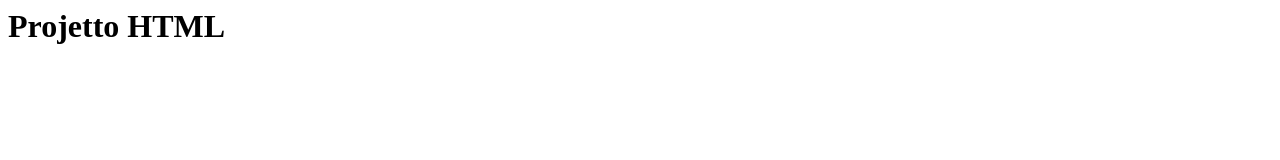
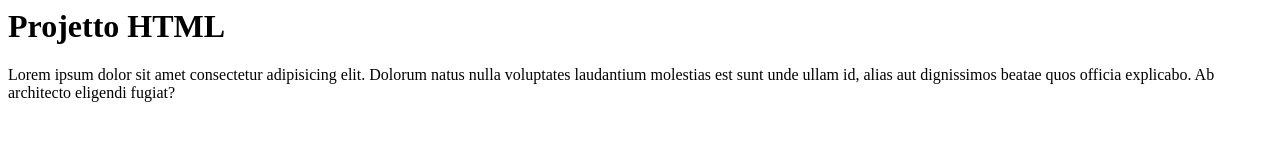
Before and after one commit to Florian-Bool-79/first_html_project, a plain HTML site: page index.html in a window 1280 px wide. Drawn offline with Linux system fonts and the light colour scheme.

Commit message:
Adds lorem paragraph

```diff
--- a/index.html
+++ b/index.html
@@ -1 +1,2 @@
 <h1>Projetto HTML</h1>
+<p>Lorem ipsum dolor sit amet consectetur adipisicing elit. Dolorum natus nulla voluptates laudantium molestias est sunt unde ullam id, alias aut dignissimos beatae quos officia explicabo. Ab architecto eligendi fugiat?</p>
```
